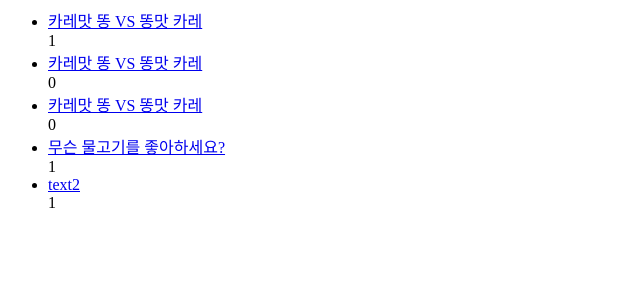
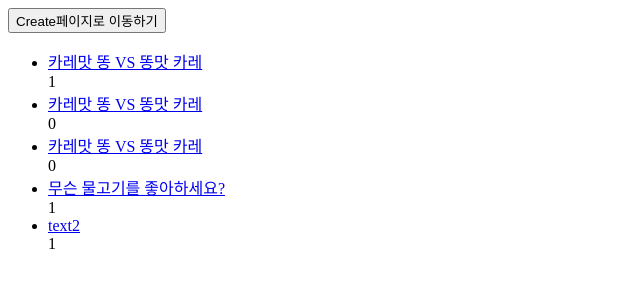
Before and after one commit to gyduddl/PD_project, a Django app: page /polls/ in a window 1280 px wide. Shown: the top 300 px of the page, without its empty margins (0-640 px from the left). Run offline with Django 5.2, Linux system fonts and the light colour scheme; data comes from the database, SQL or seed files in the repository; both versions use the stored data as it was after the commit.

Commit message:
create기능구현

```diff
--- a/polls/models.py
+++ b/polls/models.py
@@ -4,7 +4,7 @@ from django.conf import settings
 
 class Question(models.Model):
     user = models.ForeignKey(settings.AUTH_USER_MODEL, on_delete=models.CASCADE, default=1)
-    like_users = models.ManyToManyField(settings.AUTH_USER_MODEL, related_name='like_question')
+    like_users = models.ManyToManyField(settings.AUTH_USER_MODEL, related_name='like_articles')
     question_Text = models.CharField(max_length=200)
     pub_date = models.DateTimeField('date published')
     def __str__(self):
@@ -12,7 +12,7 @@ class Question(models.Model):
 
 class Choice(models.Model):
     question = models.ForeignKey(Question, on_delete=models.CASCADE)
-    choice_text = models. CharField(max_length=200)
+    choice_text = models.CharField(max_length=200)
     votes = models.IntegerField(default=0)
     def __str__(self):
         return self.choice_text
--- a/polls/templates/polls/index.html
+++ b/polls/templates/polls/index.html
@@ -1,3 +1,4 @@
+<a href="/polls/new/"><button>Create페이지로 이동하기</button></a>
 {% if latest_question_list %}
     <ul>
     {% for question in latest_question_list %}
--- a/polls/urls.py
+++ b/polls/urls.py
@@ -1,4 +1,5 @@
 from django.urls import path
+from django.views.generic import TemplateView
 
 from . import views
 
@@ -9,4 +10,6 @@ urlpatterns = [
     path('<int:question_id>/vote/', views.vote, name='vote'),
     path('<int:question_id>/reset/', views.reset, name='reset'),
     path('<int:question_id>/likes/', views.likes, name='likes'),
+    path('new/', TemplateView.as_view(template_name="polls/new.html"), name='new'),
+    path('create/', views.create, name='create'),
 ]
--- a/polls/views.py
+++ b/polls/views.py
@@ -1,8 +1,9 @@
-from django.shortcuts import get_object_or_404,render
+from django.shortcuts import get_object_or_404,render,redirect
 from django.http import HttpResponse, HttpResponseRedirect
 from django.template import loader
 from django.urls import reverse
 from .models import Question, Choice
+from django.utils import timezone
 
 def index(request): # 메인 페이지
     latest_question_list = Question.objects.order_by('-pub_date')[:5]
@@ -12,7 +13,9 @@ def index(request): # 메인 페이지
 
 def detail(request, question_id): # 상세 페이지
     question = get_object_or_404(Question, pk=question_id) # question_id에 해당하는 Question를 가져옴.없으면 404 페이지 반환
+    choices = question.choice_set.all()
     print(f"Question ID: {question_id}, Question Text: {question.question_Text}")
+    print("초이스", choices)
     return render(request, 'polls/detail.html', {'question': question}) # polls/detail.html 템플릿을 렌더링하면서 question 객체 전달
 
 def results(request, question_id): # 결과 페이지
@@ -45,3 +48,23 @@ def likes(request, question_id): #좋아요 기능
     else:
         question.like_users.add(request.user)
     return HttpResponseRedirect(reverse('detail', args=(question.id,)))
+
+def create(request):
+    if request.method == "POST":
+        question_Text = request.POST.get('title')
+        choice1_text = request.POST.get('choice1')
+        choice2_text = request.POST.get('choice2')
+        user = request.user
+        # 질문 생성
+        question = Question.objects.create(
+            user = user,
+            question_Text = question_Text,
+            pub_date = timezone.now()
+        )
+
+        # 선택지 생성
+        Choice.objects.create(question=question, choice_text=choice1_text)
+        Choice.objects.create(question=question, choice_text=choice2_text)
+
+        return redirect('detail', question_id=question.id)
+    return render(request, 'polls/index.html')
```
Also changed, not shown: polls/templates/polls/new.html (added, +7 -0 lines), db.sqlite3.
